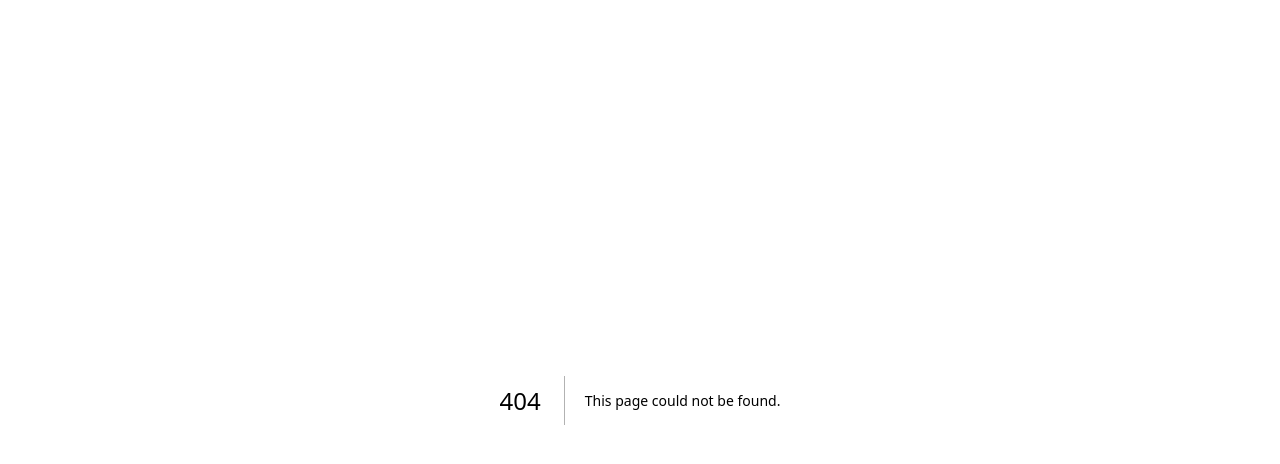
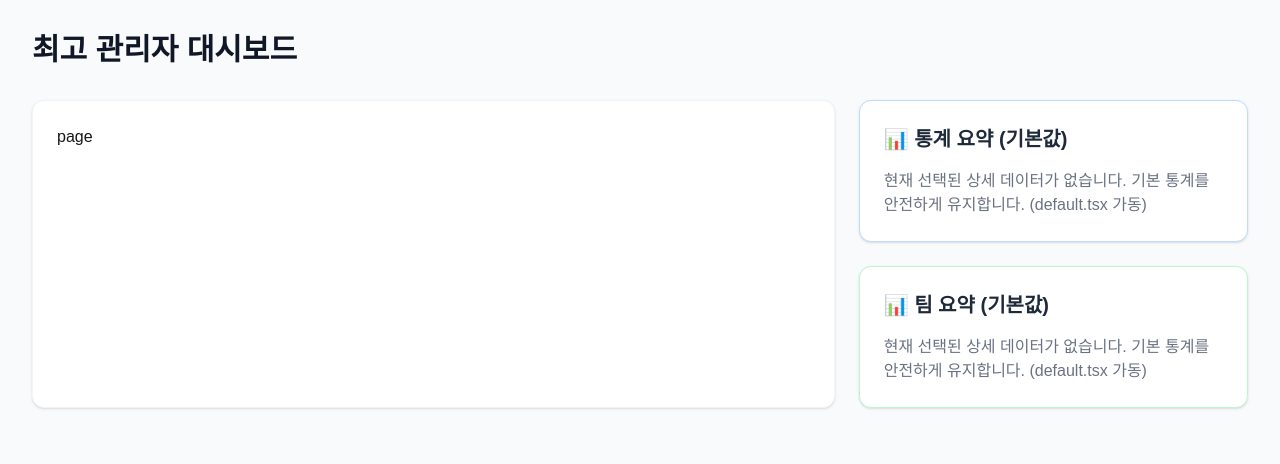
Before and after one commit to yunajoe/nextjs-master-class-part2-inflearn, a Next.js app: page /dashboard in a window 1280 px wide. Before the commit this address had no page. Shown: the top 464 px of the page. Built offline with nearby package versions, Linux system fonts and the light colour scheme.

Commit message:
parallel route 실습 튜툐리얼

```diff
--- /dev/null
+++ b/src/app/dashboard/@analytics/page.tsx
@@ -0,0 +1,14 @@
+// 아키텍트의 안전장치: 현재 URL에 맞는 부품을 찾지 못했을 때 띄워줄 플랜 B 화면입니다.
+export default function AnalyticsDefault() {
+  return (
+    <div>
+      <h2 className="text-xl font-bold text-gray-800 mb-4">
+        📊 통계 요약 (기본값)
+      </h2>
+      <p className="text-gray-500">
+        현재 선택된 상세 데이터가 없습니다. 기본 통계를 안전하게 유지합니다.
+        (default.tsx 가동)
+      </p>
+    </div>
+  );
+}
--- /dev/null
+++ b/src/app/dashboard/@team/page.tsx
@@ -0,0 +1,14 @@
+// 아키텍트의 안전장치: 현재 URL에 맞는 부품을 찾지 못했을 때 띄워줄 플랜 B 화면입니다.
+export default function TeamDefault() {
+  return (
+    <div>
+      <h2 className="text-xl font-bold text-gray-800 mb-4">
+        📊 팀 요약 (기본값)
+      </h2>
+      <p className="text-gray-500">
+        현재 선택된 상세 데이터가 없습니다. 기본 통계를 안전하게 유지합니다.
+        (default.tsx 가동)
+      </p>
+    </div>
+  );
+}
--- /dev/null
+++ b/src/app/dashboard/layout.tsx
@@ -0,0 +1,37 @@
+import React from "react";
+
+// 아키텍트의 조립 공장: 골뱅이(@)로 만든 폴더들이 Props로 전달됩니다.
+export default function DashboardLayout({
+  children, // 기본 page.tsx의 내용
+  analytics, // @analytics 폴더의 내용
+  team, // @team 폴더의 내용
+}: {
+  children: React.ReactNode;
+  analytics: React.ReactNode;
+  team: React.ReactNode;
+}) {
+  return (
+    <div className="p-8 bg-gray-50 min-h-screen">
+      <h1 className="text-3xl font-extrabold mb-8 text-gray-900">
+        최고 관리자 대시보드
+      </h1>
+
+      <div className="grid grid-cols-12 gap-6">
+        {/* 메인 콘텐츠 구역 (children 슬롯) */}
+        <div className="col-span-12 lg:col-span-8 bg-white p-6 rounded-xl shadow-sm border border-gray-100">
+          {children}
+        </div>
+
+        {/* 우측 사이드바 구역: 통계(analytics)와 팀 피드(team)를 병렬로 배치합니다 */}
+        <div className="col-span-12 lg:col-span-4 flex flex-col gap-6">
+          <div className="bg-white p-6 rounded-xl shadow-sm border border-blue-200">
+            {analytics}
+          </div>
+          <div className="bg-white p-6 rounded-xl shadow-sm border border-green-200">
+            {team}
+          </div>
+        </div>
+      </div>
+    </div>
+  );
+}
--- /dev/null
+++ b/src/app/dashboard/page.tsx
@@ -0,0 +1,5 @@
+function page() {
+  return <div>page</div>;
+}
+
+export default page;
```
